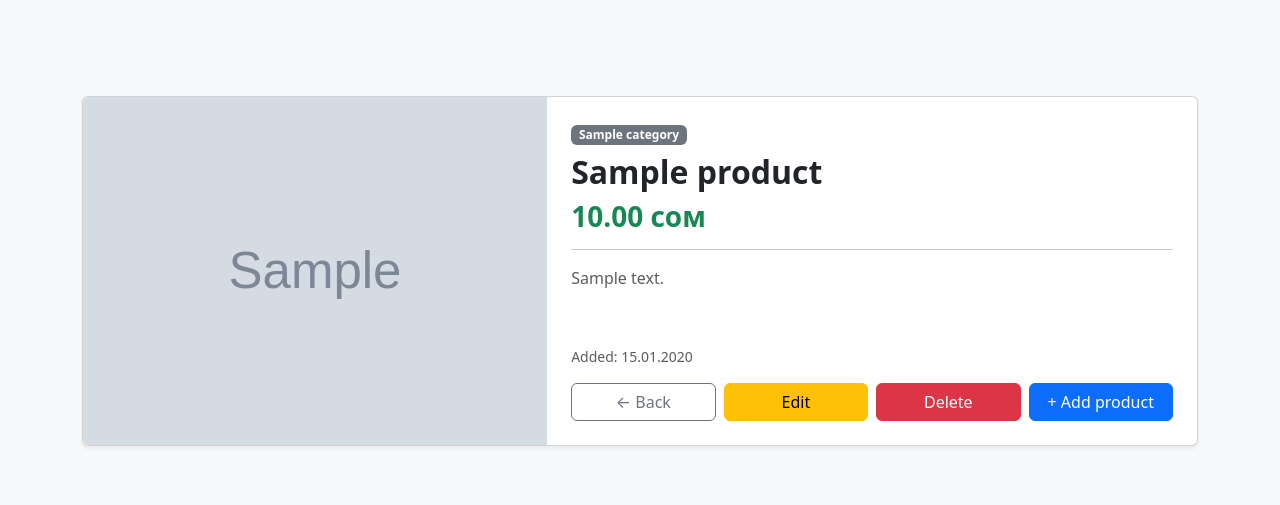
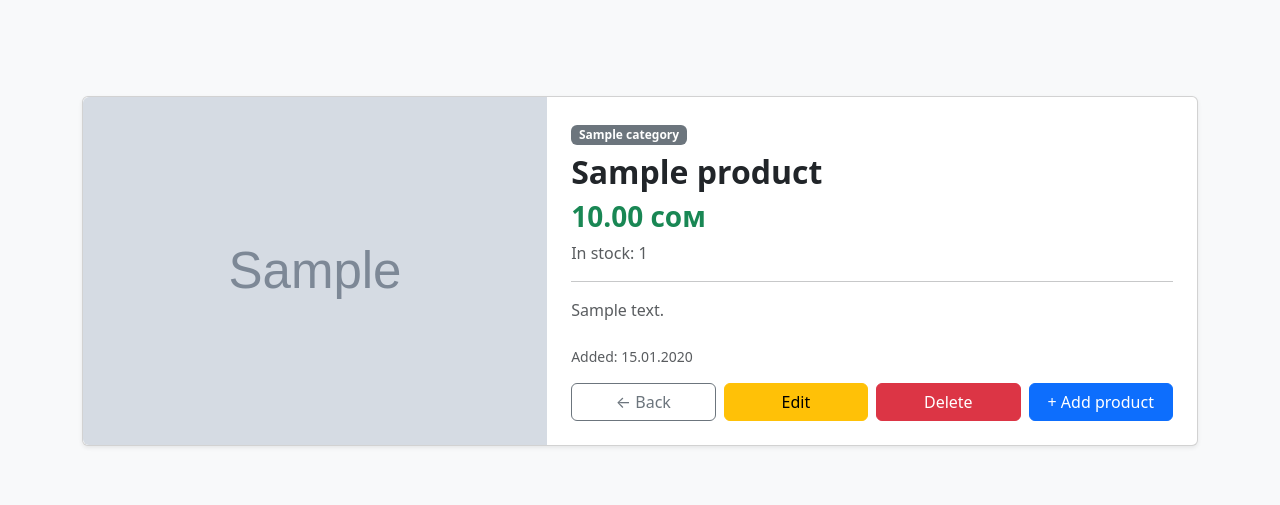
Before and after one commit to DodogeldievAmir1/hw_54_dodogeldiev_amir1, a Django app: page /products/1/ in a window 1280 px wide. Shown: the part 74-579 px from the top of the page. Run offline with Django 5.2, Linux system fonts and the light colour scheme; tables that the repository leaves empty hold one stand-in row (values such as "Sample post"); grey boxes marked "Sample" are stand-in pictures; parts of the project's set-up code (start-up, migrations or seed data) failed here and were passed over.

Commit message:
Добавил вывод остатка товара на странице просмотра

```diff
--- a/source/templates/product_detail.html
+++ b/source/templates/product_detail.html
@@ -16,6 +16,7 @@
                                 <span class="badge bg-secondary mb-2">{{ product.category }}</span>
                                 <h2 class="card-title fw-bold">{{ product.title }}</h2>
                                 <h3 class="text-success fw-bold">{{ product.price }} сом</h3>
+                                <p class="text-muted">In stock: {{ product.remains }}</p>
                                 <hr>
                                 <p class="text-muted">{{ product.description_product }}</p>
                             </div>
```
